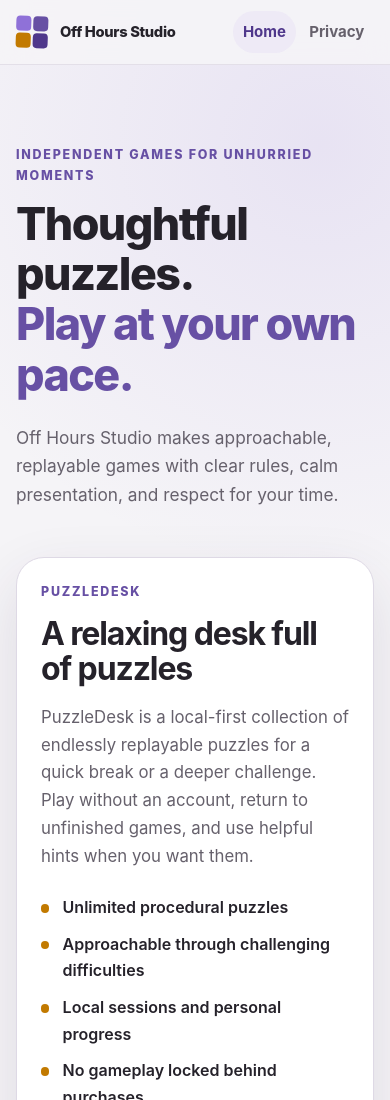
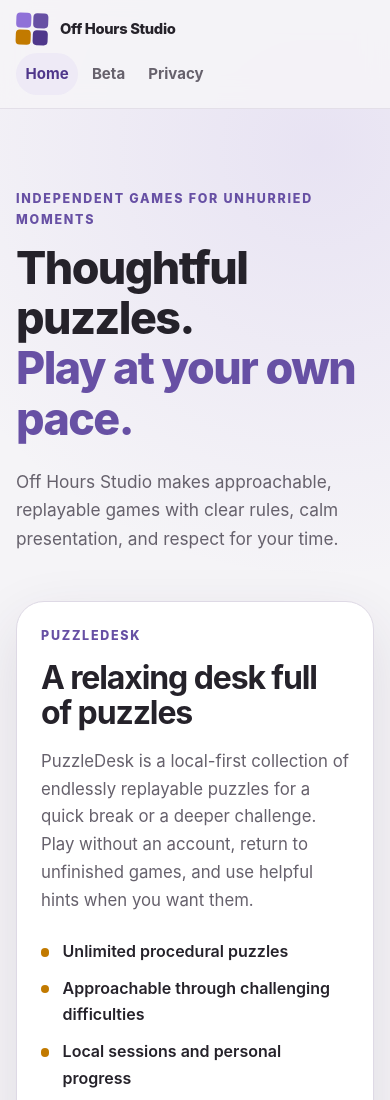
Before and after one commit to nicktodd12/nicktodd12.github.io, a plain HTML site: page index.html in a window 390 px wide. Shown: the top 1100 px of the page. Drawn offline with Linux system fonts and the light colour scheme.

Commit message:
Fix home navigation layout

```diff
--- a/index.html
+++ b/index.html
@@ -19,6 +19,7 @@
       </a>
       <nav aria-label="Primary navigation">
         <a aria-current="page" href="/">Home</a>
+        <a href="/puzzledesk/beta/">Beta</a>
         <a href="/puzzledesk/privacy/">Privacy</a>
       </nav>
     </div>
--- a/styles.css
+++ b/styles.css
@@ -395,6 +395,13 @@ h1 span {
 @media (max-width: 560px) {
   .nav-shell {
     min-height: 64px;
+    flex-wrap: wrap;
+    padding-block: 0.8rem;
+    gap: 0.5rem;
+  }
+
+  nav {
+    flex-wrap: wrap;
   }
 
   .brand > span:last-child {
```
Also changed, not shown: puzzledesk/beta/beta.css (+0 -10 lines), puzzledesk/privacy/index.html (+1 -0 lines).
